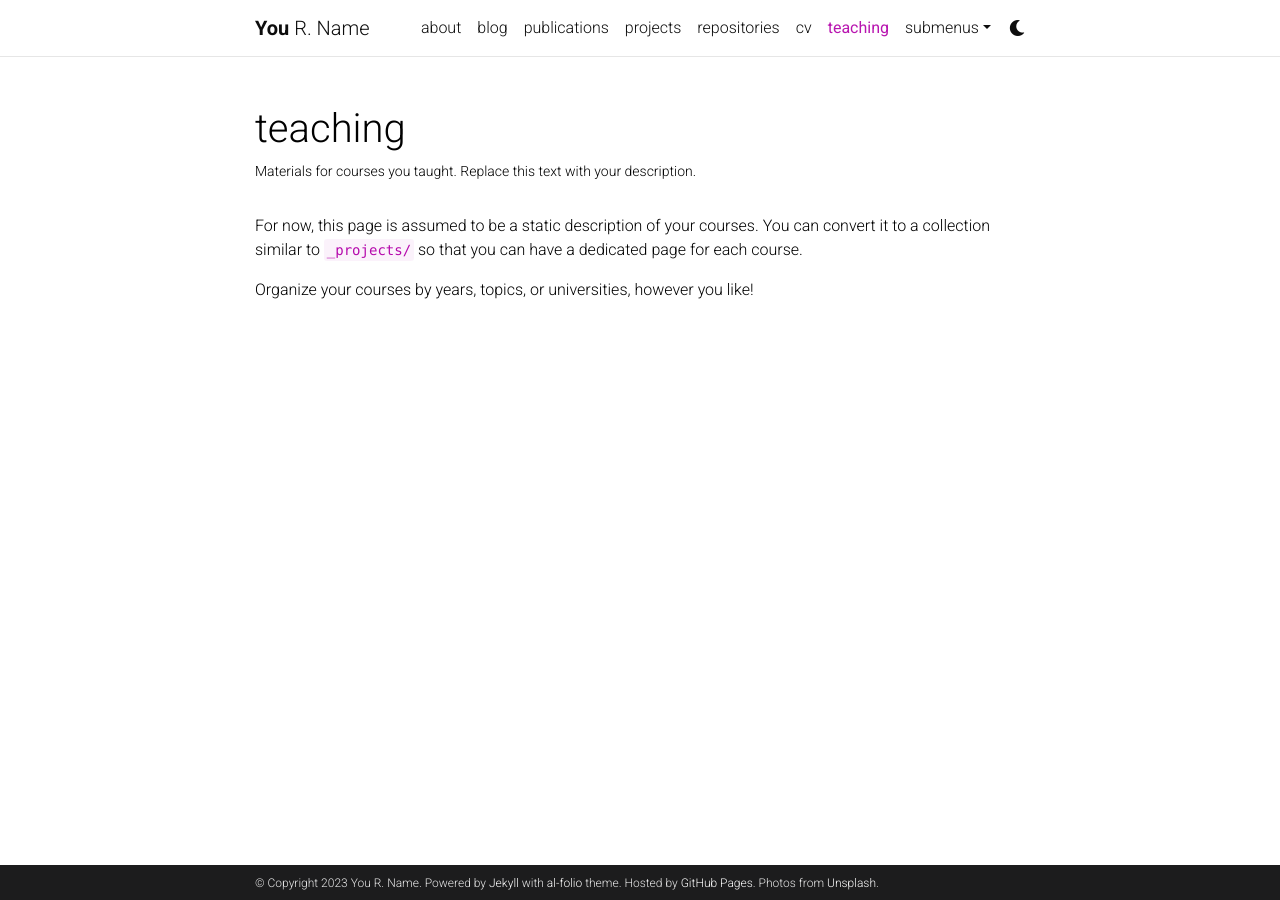
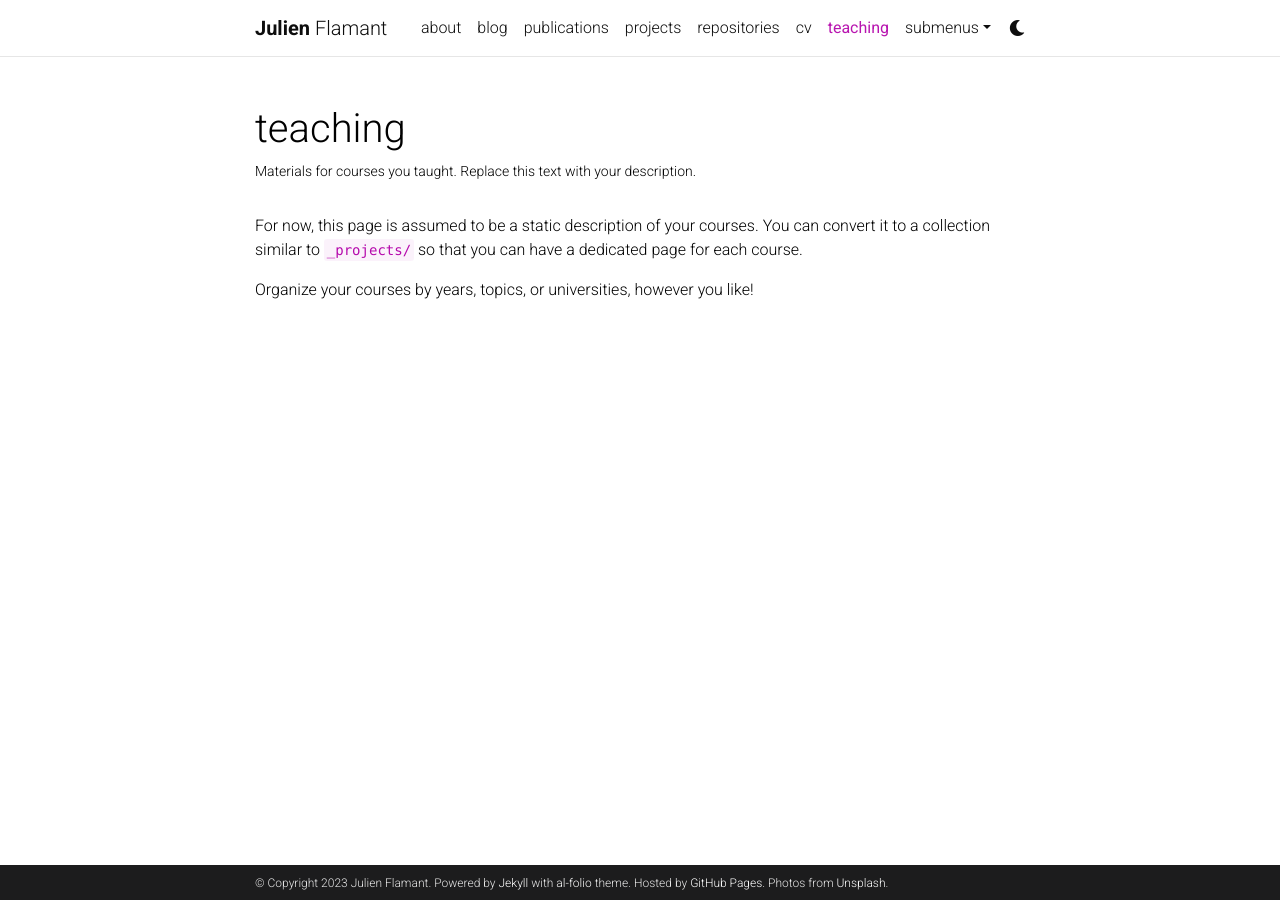
Before and after one commit to jflamant/jflamant.github.io, a Jekyll site: the page built from _pages/teaching.md, in a window 1280 px wide. Built offline with Jekyll 4.4.1, drawn with Linux system fonts in a browser that asks for light colours; comment, search, counter and statistics services are not loaded; a style sheet for code colours, icons or effects is not loaded.

Commit message:
Update _config.yml

```diff
--- a/_config.yml
+++ b/_config.yml
@@ -3,10 +3,10 @@
 # -----------------------------------------------------------------------------
 
 title: blank # the website title (if blank, full name will be used instead)
-first_name: You
-middle_name: R.
-last_name: Name
-email: you@example.com
+first_name: Julien
+middle_name:
+last_name: Flamant
+email: julien.flamant@cnrs.fr
 description: > # the ">" symbol means to ignore newlines until "footer_text:"
   A simple, whitespace theme for academics. Based on [*folio](https://github.com/bogoli/-folio) design.
 footer_text: >
@@ -18,8 +18,8 @@
 lang: en # the language of your site (for example: en, fr, cn, ru, etc.)
 icon: ⚛️  # the emoji used as the favicon (alternatively, provide image name in /assets/img/)
 
-url: https://alshedivat.github.io # the base hostname & protocol for your site
-baseurl: /al-folio # the subpath of your site, e.g. /blog/
+url: https://jflamant.github.io
+baseurl:
 last_updated: false # set to true if you want to display last updated in the footer
 impressum_path:  # set to path to include impressum link in the footer, use the same path as permalink in a page, helps to conform with EU GDPR
 
```
